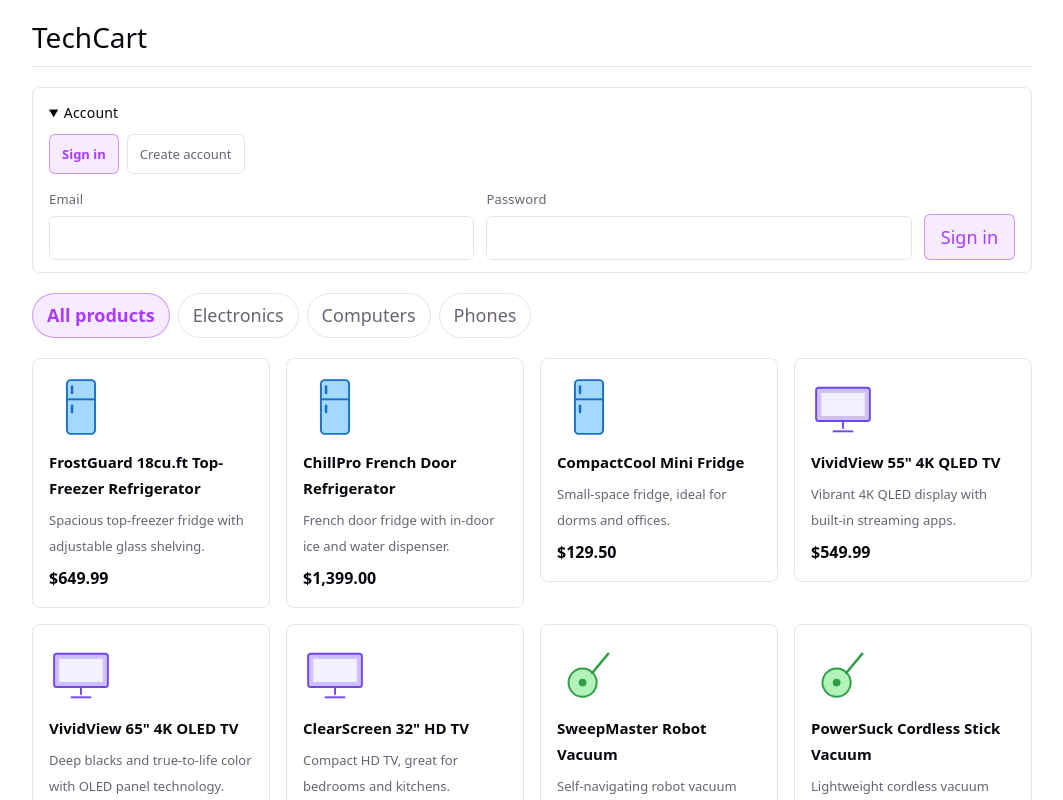
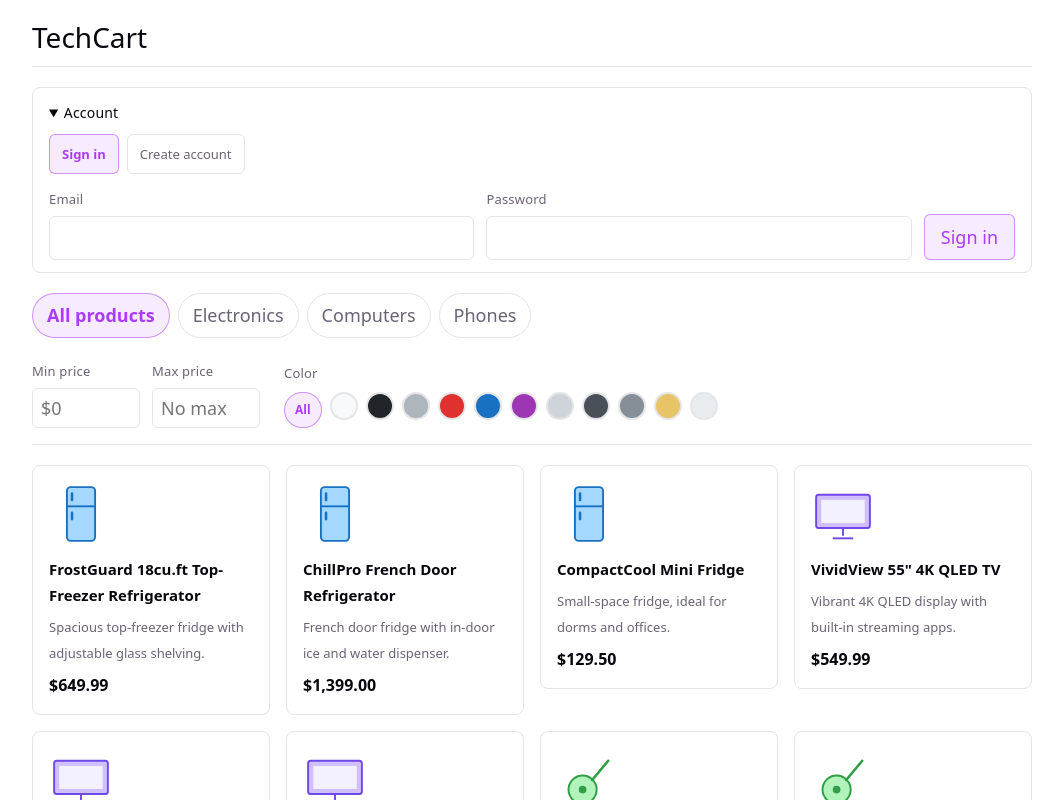
Before and after one commit to pmalonza/TechCart, a React (Vite) app: page / in a window 1280 px wide. Shown: the top 800 px of the page, without its empty margins (108-1171 px from the left). Built offline with nearby package versions, Linux system fonts and the light colour scheme.

Commit message:
feat: add price range and color filters
Min/max price inputs and a global color swatch filter (deduped across
the whole catalog) narrow the product grid, composing with the
existing category/subcategory filters rather than replacing them.

```diff
--- a/src/App.css
+++ b/src/App.css
@@ -203,6 +203,72 @@
   outline-offset: 2px;
 }
 
+.filters {
+  display: flex;
+  flex-wrap: wrap;
+  align-items: flex-end;
+  gap: 24px;
+  margin-bottom: 20px;
+  padding-bottom: 16px;
+  border-bottom: 1px solid var(--border);
+}
+
+.filters-price {
+  display: flex;
+  gap: 12px;
+}
+
+.filters .field {
+  display: flex;
+  flex-direction: column;
+  gap: 4px;
+}
+
+.filters .field label {
+  font-size: 13px;
+  color: var(--text);
+}
+
+.filters .field input {
+  font: inherit;
+  width: 90px;
+  padding: 6px 8px;
+  border: 1px solid var(--border);
+  border-radius: 6px;
+  background: var(--bg);
+  color: var(--text-h);
+}
+
+.filters-colors-label {
+  display: block;
+  font-size: 13px;
+  color: var(--text);
+  margin-bottom: 6px;
+}
+
+.color-swatch-all {
+  font: inherit;
+  font-size: 12px;
+  padding: 4px 10px;
+  border: 1px solid var(--border);
+  border-radius: 999px;
+  background: var(--bg);
+  color: var(--text);
+  cursor: pointer;
+}
+
+.color-swatch-all-active {
+  background: var(--accent-bg);
+  border-color: var(--accent-border);
+  color: var(--accent);
+  font-weight: 600;
+}
+
+.color-swatch-all:focus-visible {
+  outline: 2px solid var(--accent);
+  outline-offset: 2px;
+}
+
 .product-list {
   list-style: none;
   margin: 0;
--- a/src/App.jsx
+++ b/src/App.jsx
@@ -3,6 +3,7 @@ import Header from './components/Header'
 import CategoryNav from './components/CategoryNav'
 import ProductList from './components/ProductList'
 import ProductDetail from './components/ProductDetail'
+import Filters from './components/Filters'
 import AuthSection from './components/AuthSection'
 import { PRODUCTS, getProduct } from './data/products'
 import { loadAccounts, saveAccounts, findAccountByEmail } from './data/accounts'
@@ -16,6 +17,9 @@ function App() {
   const [accounts, setAccounts] = useState(loadAccounts)
   const [currentUser, setCurrentUser] = useState(loadSession)
   const [selectedProductId, setSelectedProductId] = useState(null)
+  const [minPrice, setMinPrice] = useState('')
+  const [maxPrice, setMaxPrice] = useState('')
+  const [selectedColor, setSelectedColor] = useState(null)
 
   useEffect(() => {
     saveAccounts(accounts)
@@ -62,6 +66,9 @@ function App() {
   const filteredProducts = PRODUCTS.filter((product) => {
     if (selectedCategory && product.category !== selectedCategory) return false
     if (selectedSubcategory && product.subcategory !== selectedSubcategory) return false
+    if (minPrice !== '' && product.price < Number(minPrice)) return false
+    if (maxPrice !== '' && product.price > Number(maxPrice)) return false
+    if (selectedColor && !product.colors.some((color) => color.id === selectedColor)) return false
     return true
   })
 
@@ -91,6 +98,14 @@ function App() {
               onSelectCategory={handleSelectCategory}
               onSelectSubcategory={setSelectedSubcategory}
             />
+            <Filters
+              minPrice={minPrice}
+              maxPrice={maxPrice}
+              onMinPriceChange={setMinPrice}
+              onMaxPriceChange={setMaxPrice}
+              selectedColor={selectedColor}
+              onSelectColor={setSelectedColor}
+            />
             <ProductList products={filteredProducts} onSelect={setSelectedProductId} />
           </>
         )}
--- /dev/null
+++ b/src/components/Filters.jsx
@@ -0,0 +1,61 @@
+import { getAllColors } from '../data/products'
+
+export default function Filters({ minPrice, maxPrice, onMinPriceChange, onMaxPriceChange, selectedColor, onSelectColor }) {
+  const colors = getAllColors()
+
+  return (
+    <div className="filters">
+      <div className="filters-price">
+        <div className="field">
+          <label htmlFor="filter-min-price">Min price</label>
+          <input
+            id="filter-min-price"
+            type="number"
+            min="0"
+            placeholder="$0"
+            value={minPrice}
+            onChange={(event) => onMinPriceChange(event.target.value)}
+          />
+        </div>
+        <div className="field">
+          <label htmlFor="filter-max-price">Max price</label>
+          <input
+            id="filter-max-price"
+            type="number"
+            min="0"
+            placeholder="No max"
+            value={maxPrice}
+            onChange={(event) => onMaxPriceChange(event.target.value)}
+          />
+        </div>
+      </div>
+      <div className="filters-colors">
+        <span className="filters-colors-label">Color</span>
+        <div className="color-swatches">
+          <button
+            type="button"
+            className={selectedColor === null ? 'color-swatch-all color-swatch-all-active' : 'color-swatch-all'}
+            aria-pressed={selectedColor === null}
+            onClick={() => onSelectColor(null)}
+          >
+            All
+          </button>
+          {colors.map((color) => (
+            <button
+              key={color.id}
+              type="button"
+              className={
+                selectedColor === color.id ? 'color-swatch color-swatch-active' : 'color-swatch'
+              }
+              style={{ backgroundColor: color.hex }}
+              aria-pressed={selectedColor === color.id}
+              aria-label={color.label}
+              title={color.label}
+              onClick={() => onSelectColor(color.id)}
+            />
+          ))}
+        </div>
+      </div>
+    </div>
+  )
+}
--- a/src/data/products.js
+++ b/src/data/products.js
@@ -237,3 +237,21 @@ export const PRODUCTS = [
 export function getProduct(id) {
   return PRODUCTS.find((product) => product.id === id) ?? null
 }
+
+// Deduped by color id across the whole catalog, for a single global color
+// filter. Where the same id shows up with different labels on different
+// products (e.g. 'black' as both "Black" and "Midnight Black"), this keeps
+// whichever label was seen first — a reasonable simplification for a
+// catalog-wide filter control, even though a specific product's own swatch
+// may show a more specific label.
+export function getAllColors() {
+  const seen = new Map()
+  for (const product of PRODUCTS) {
+    for (const color of product.colors) {
+      if (!seen.has(color.id)) {
+        seen.set(color.id, color)
+      }
+    }
+  }
+  return [...seen.values()]
+}
```
Also changed, not shown: 2 other files (tests, documents, lock files or other folders).
